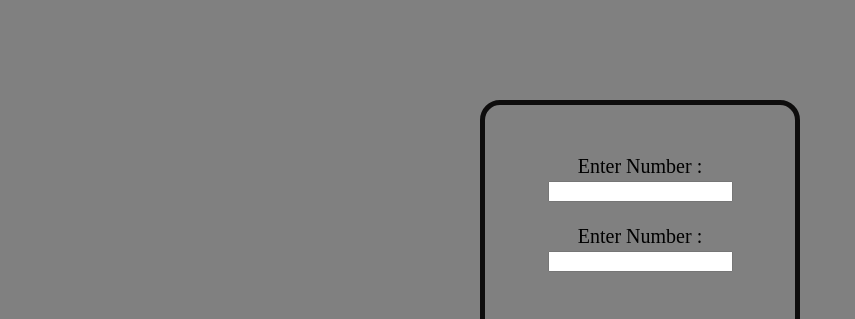
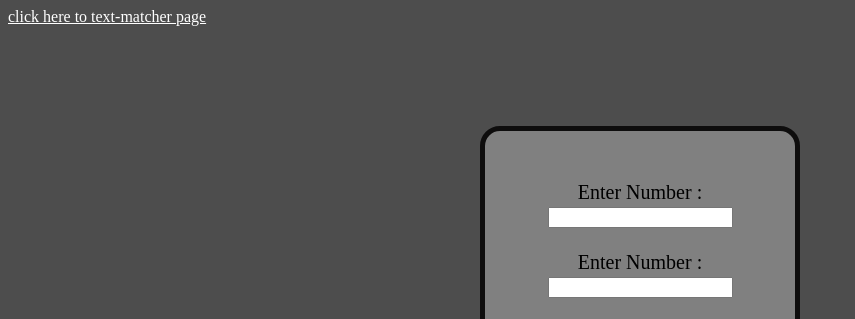
Before and after one commit to VedikaMamidwar/DOM-manupulation, a plain HTML site: page index.html in a window 1280 px wide. Shown: the top 319 px of the page, without its empty margins (0-855 px from the left). Drawn offline with Linux system fonts and the light colour scheme.

Commit message:
changes are done

```diff
--- a/index.html
+++ b/index.html
@@ -31,11 +31,20 @@
         .btn{
           background-color:rgb(207, 206, 206);
         }
+        .body{
+          background-color: rgb(77, 77, 77);
+        }
+        .navigation{
+          text-align: end;
+          color: white;
+        }
 
     </style>
   </head>
-<div class="container">
-  <body class="cl">
+  <body class="body">
+  <a href="textmatcher.html" class="navigation">click here to text-matcher page</a>
+    <div class="container">
+  <div class="cl">
     Enter Number  : <br />
     <input type="text" id="num1" /><br /><br />
 
@@ -67,5 +76,6 @@
       }
     </script>
     </div>
+  </div>
   </body>
 </html>
```
Also changed, not shown: textmatcher.html (+5 -0 lines).
